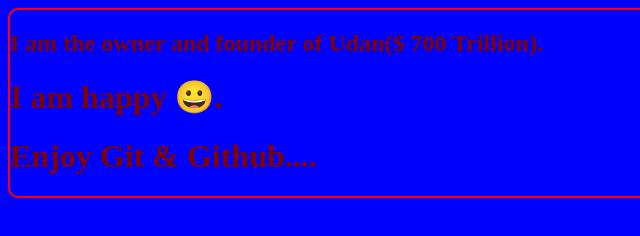
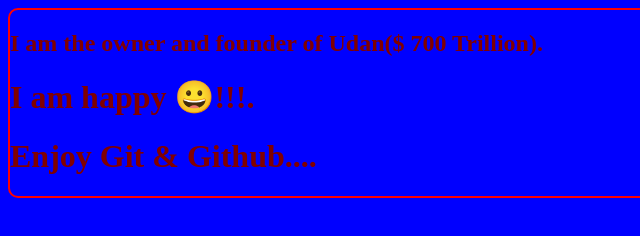
Before and after one commit to rsachiw0852/code-changing, a plain HTML site: page index.html in a window 1280 px wide. Shown: the full height of the page, 0-640 px from the left. Drawn offline with Linux system fonts and the light colour scheme.

Commit message:
addin exclamation

```diff
--- a/index.html
+++ b/index.html
@@ -6,7 +6,7 @@
 </head>
 <body>
 	<h2>I am the owner and founder of Udan($ 700 Trillion).</h2>
-	<h1>I am happy 😀.</h1>
+	<h1>I am happy 😀!!!.</h1>
 <h1>Enjoy Git & Github....</h1>
 </body>
 </html>
```
